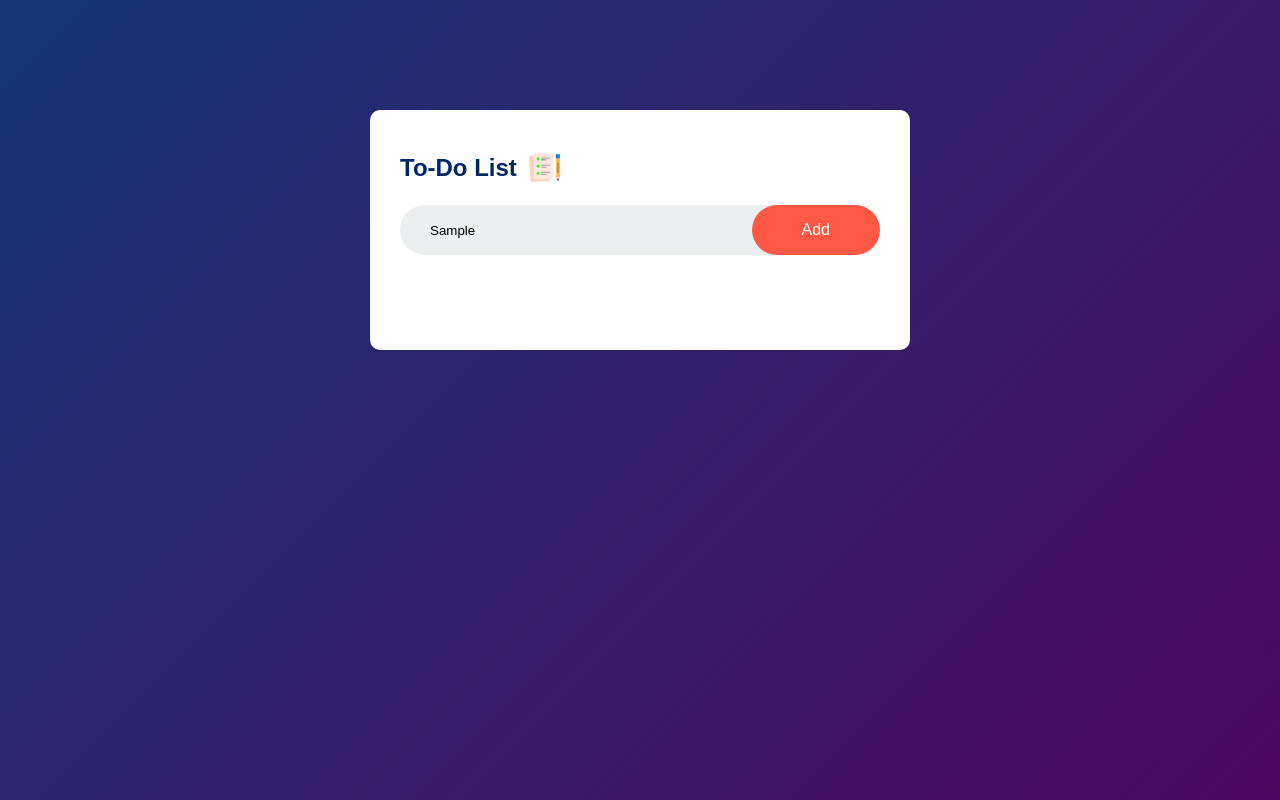
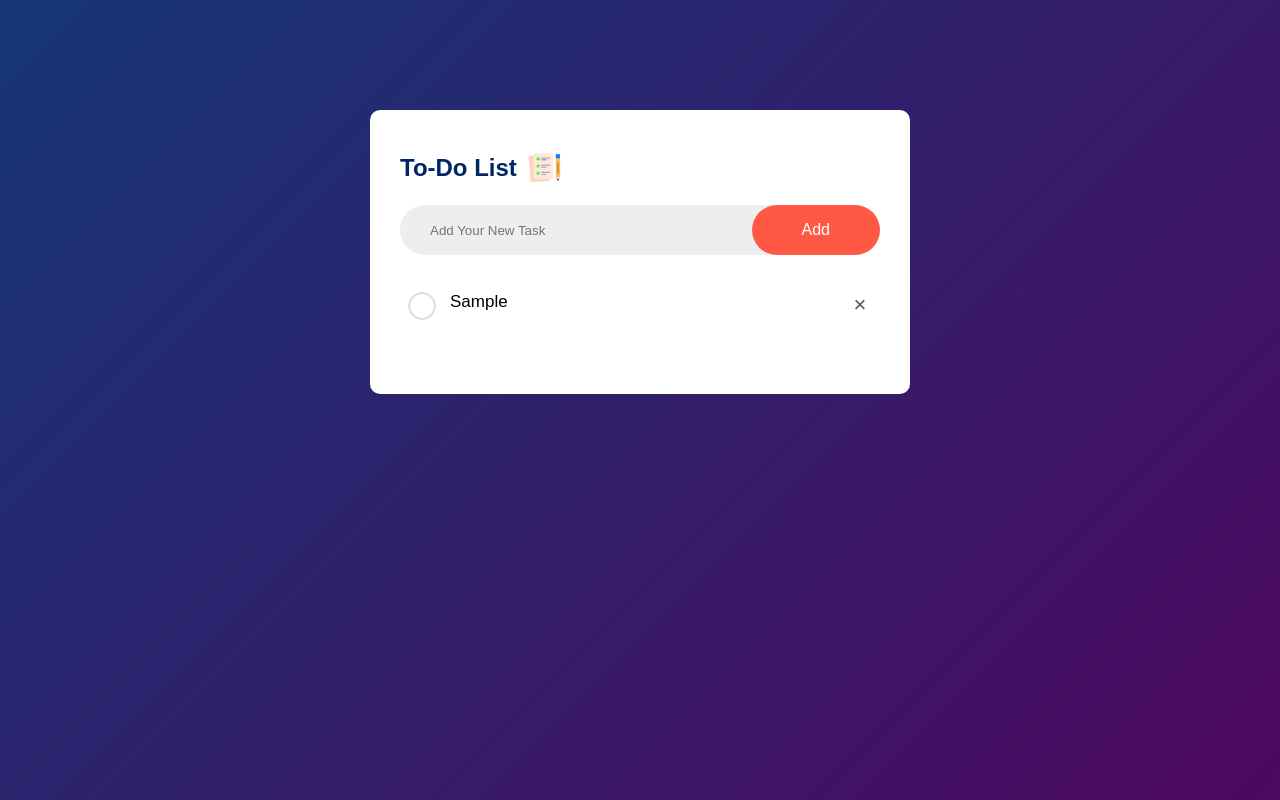
Before and after one commit to dilaraacelik/to-doListApp, a plain HTML site: page index.html in a window 1280 px wide. Both pictures are taken after typing "Sample" into the empty fields and a click on the button "Add". Drawn offline with Linux system fonts and the light colour scheme.

Commit message:
add last changes

```diff
--- a/index.html
+++ b/index.html
@@ -11,14 +11,12 @@
                 <h2>To-Do List <img src="images/icon.png"></h2>
                 <div class="row">
                     <input type="text" id="input-box" placeholder="Add Your New Task">
-                    <button>Add</button>
+                    <button onclick="addTask()">Add</button>
                 </div>
                 <ul id="list-container">
-                    <!-- <li clas="checked">Task 1</li>
-                    <li>Task 2</li>
-                    <li>Task 3</li> -->
                 </ul>
             </div>
          </div>
+         <script src="script.js"></script>
     </body>
 </html>
--- a/script.js
+++ b/script.js
@@ -0,0 +1,37 @@
+const inputBox = document.querySelector('#input-box');
+const listContainer  = document.querySelector('#list-container');
+
+function addTask(){
+    if(inputBox.value === ''){
+        alert("You must write something!");
+    }
+    else{
+        let li = document.createElement("li");
+        li.innerHTML = inputBox.value;
+        listContainer.appendChild(li);
+        let span = document.createElement('span');
+        span.innerHTML = "\u00d7";
+        li.appendChild(span);
+        inputBox.value ='';
+        saveData();
+    }
+}
+
+listContainer.addEventListener("click",function(e){
+    if(e.target.tagName ==="LI"){
+        e.target.classList.toggle("checked");
+        saveData();
+    }
+    else if(e.target.tagName == "SPAN"){
+        e.target.parentElement.remove();
+        saveData();
+    }
+},false)
+
+function saveData(){
+    localStorage.setItem("data", listContainer.innerHTML);
+}
+
+function showData(){listContainer.innerHTML =localStorage.getItem("data")||""}
+
+showData();
--- a/style.css
+++ b/style.css
@@ -93,3 +93,20 @@ ul li.checked{
 ul li.checked::before{
     background-image: url(images/checked.png);
 }
+
+ul li span{
+    position: absolute;
+    right: 0;
+    top: 5px;
+    width: 40px;
+    height: 40px;
+    font-size: 22px;
+    color: #555;
+    line-height: 40px;
+    text-align: center;
+    border-radius: 50%;
+}
+
+ul li span:hover{
+    background: #edeef0;
+}
```
